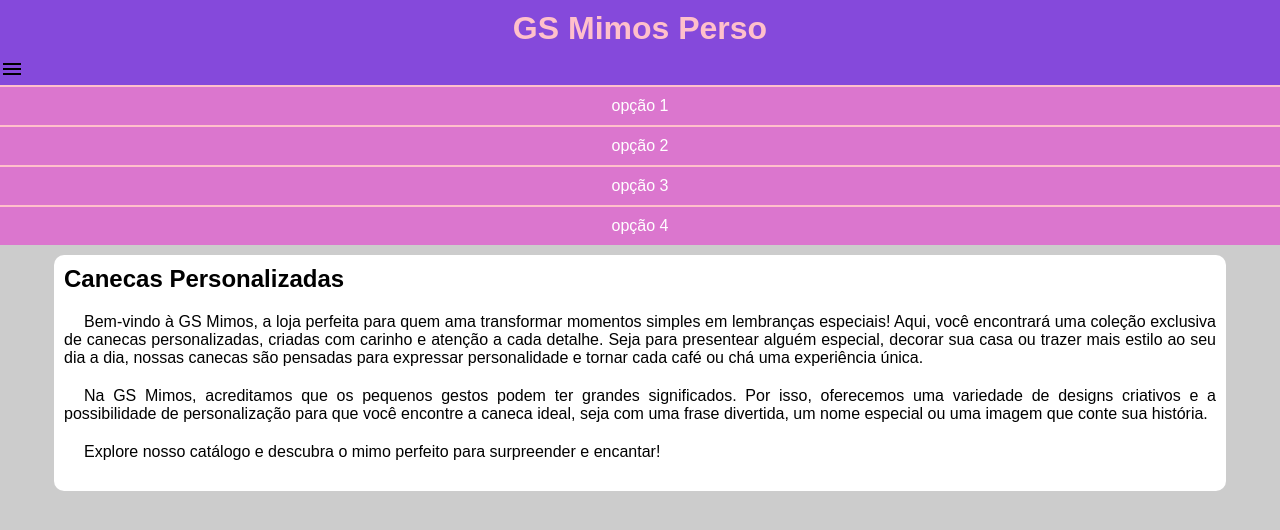
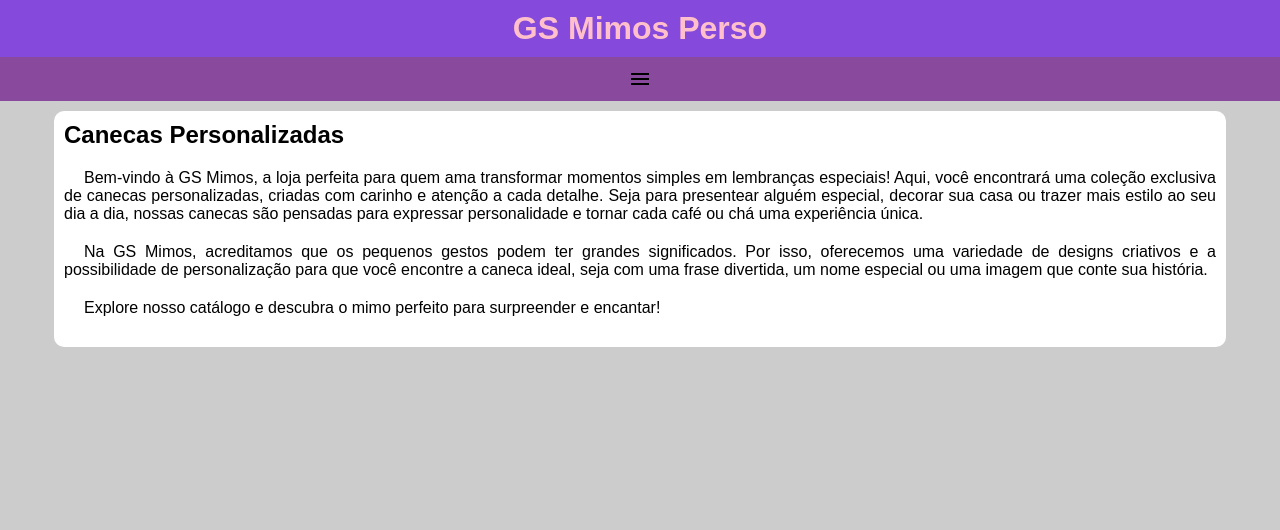
Before and after one commit to mrliedson/GS-Mimos, a plain HTML site: page index.html in a window 1280 px wide. Drawn offline with nearby package versions, Linux system fonts and the light colour scheme.

Commit message:
add css,JS e start navbar.

```diff
--- a/css/style.css
+++ b/css/style.css
@@ -28,13 +28,21 @@ header > h1 {
     text-align: center;
     color: pink;
 }
-span#menu {
-    background-color: rgb(78, 78, 78);
-    color
+span.menu {
+    background-color: #894a9e;
+    color: black;
     display: block;
+    text-align: center;
+    padding: 10px;
+}
+span.menu:hover{
+    background-color: #a7599c;
+    color: white;
+    cursor: pointer;
+
 }
 menu{
-    display: block;
+    display: none;
 }
 
 menu > ul {
--- a/index.html
+++ b/index.html
@@ -10,8 +10,8 @@
 <body>
     <header>
         <h1>GS Mimos Perso</h1>
-        <span class="material-symbols-outlined menu">menu</span>
-        <menu>
+        <span class="material-symbols-outlined menu" onclick="clickMenu()">menu</span>
+        <menu id="itens">
             <ul>
             <li><a href="#">opção 1</a></li>
             <li><a href="#">opção 2</a></li>
--- /dev/null
+++ b/js/script.js
@@ -0,0 +1,6 @@
+function clickMenu() {
+    if(itens.style.display == 'block') {
+        itens.style.display = 'none'
+    } else {
+        itens.style.display = 'block'
+    }
```
